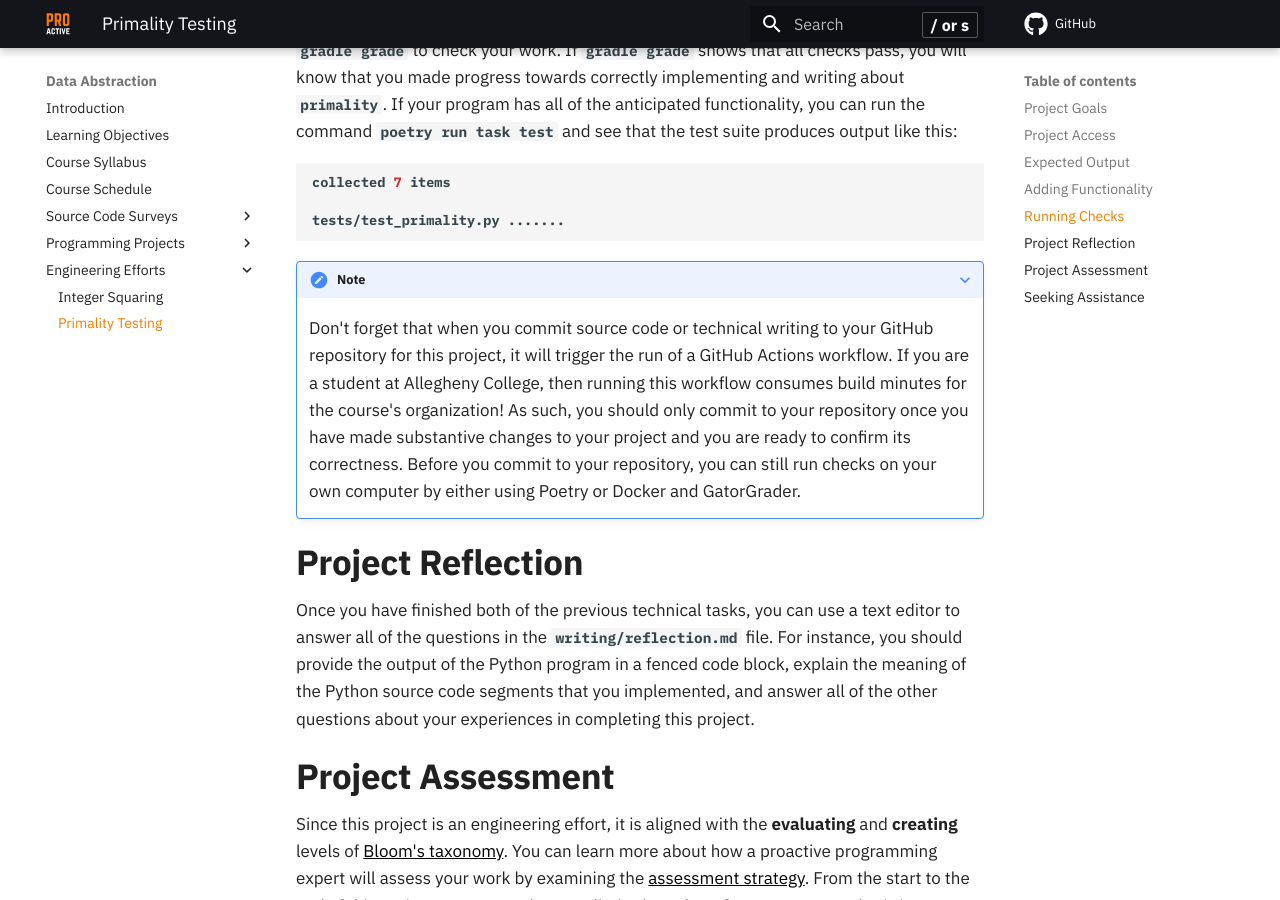
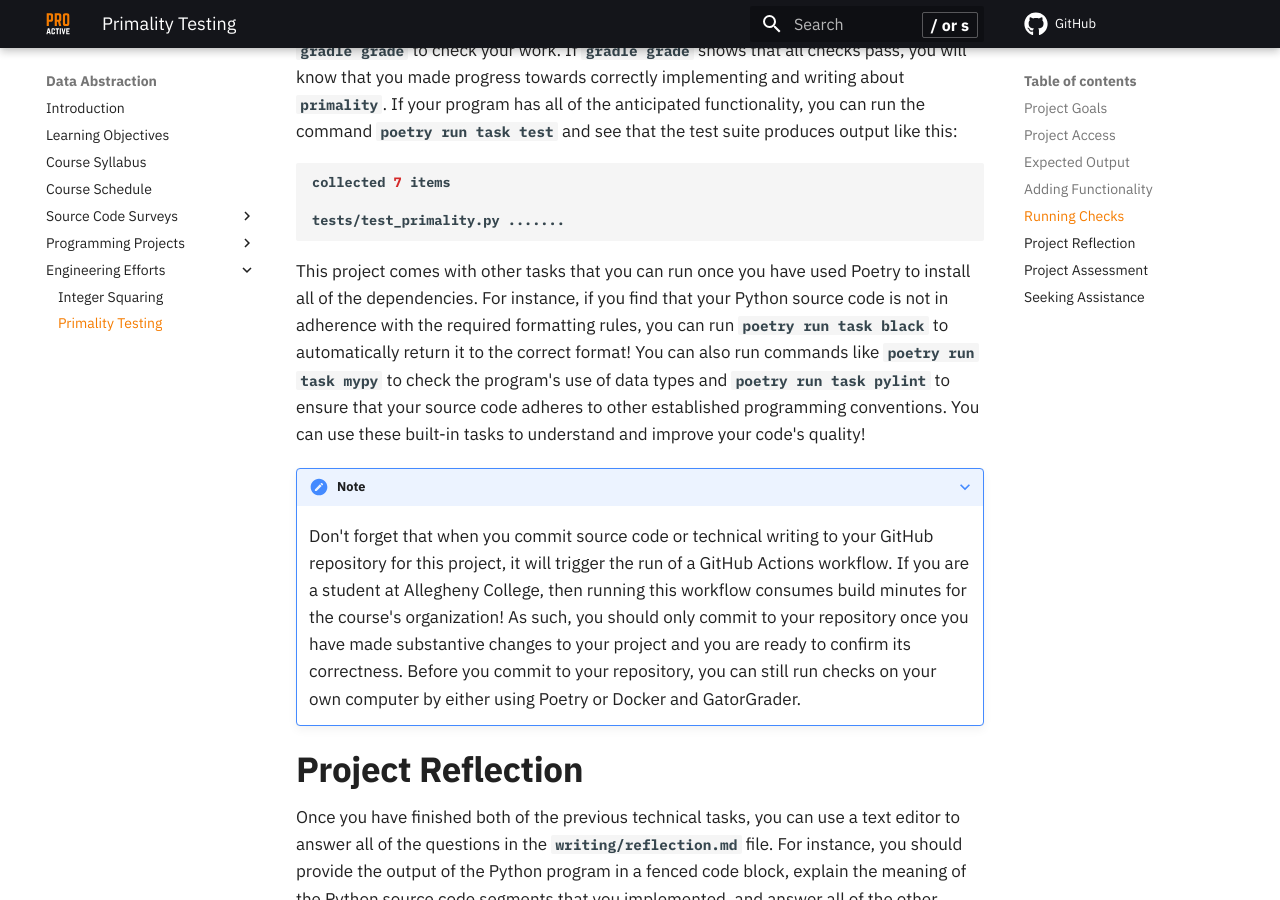
Before and after one commit to ProactiveProgrammers/www.proactiveprogrammers.com, an MkDocs documentation site: the page built from docs/data-abstraction/engineering-efforts/primality-testing.md, in a window 1280 px wide and 900 px high, scrolled down 4731 px. Built offline with MkDocs 1.6.1 and Material for MkDocs 9.7.7, drawn with Linux system fonts in a browser that asks for light colours; comment, search, counter and statistics services are not loaded.

Commit message:
feat: Add reminder about other types of checks in primality-testing.

````diff
--- a/docs/data-abstraction/engineering-efforts/primality-testing.md
+++ b/docs/data-abstraction/engineering-efforts/primality-testing.md
@@ -229,6 +229,15 @@ collected 7 items
 tests/test_primality.py .......
 ```
 
+This project comes with other tasks that you can run once you have used Poetry
+to install all of the dependencies. For instance, if you find that your Python
+source code is not in adherence with the required formatting rules, you can run
+`poetry run task black` to automatically return it to the correct format! You
+can also run commands like `poetry run task mypy` to check the program's use of
+data types and `poetry run task pylint` to ensure that your source code adheres
+to other established programming conventions. You can use these built-in tasks
+to understand and improve your code's quality!
+
 ???+ note
 
     Don't forget that when you commit source code or technical writing to your
````
